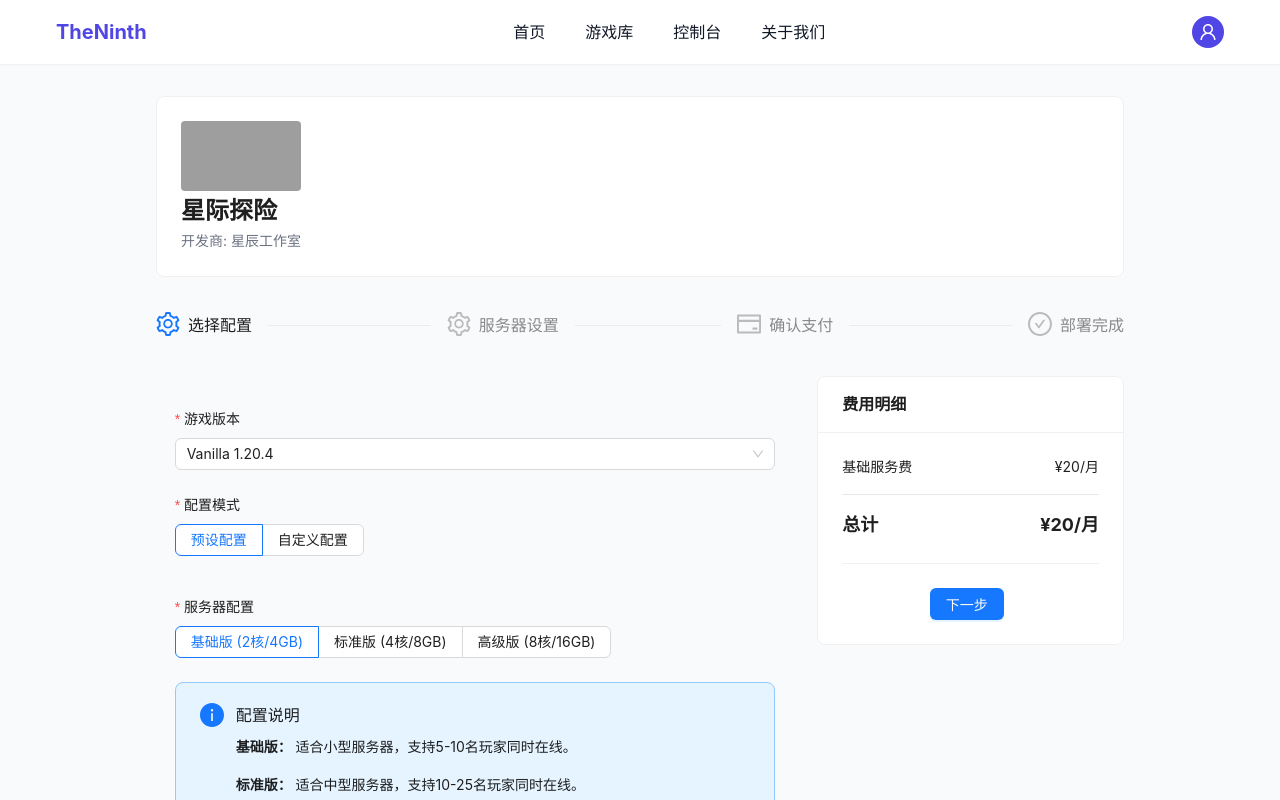
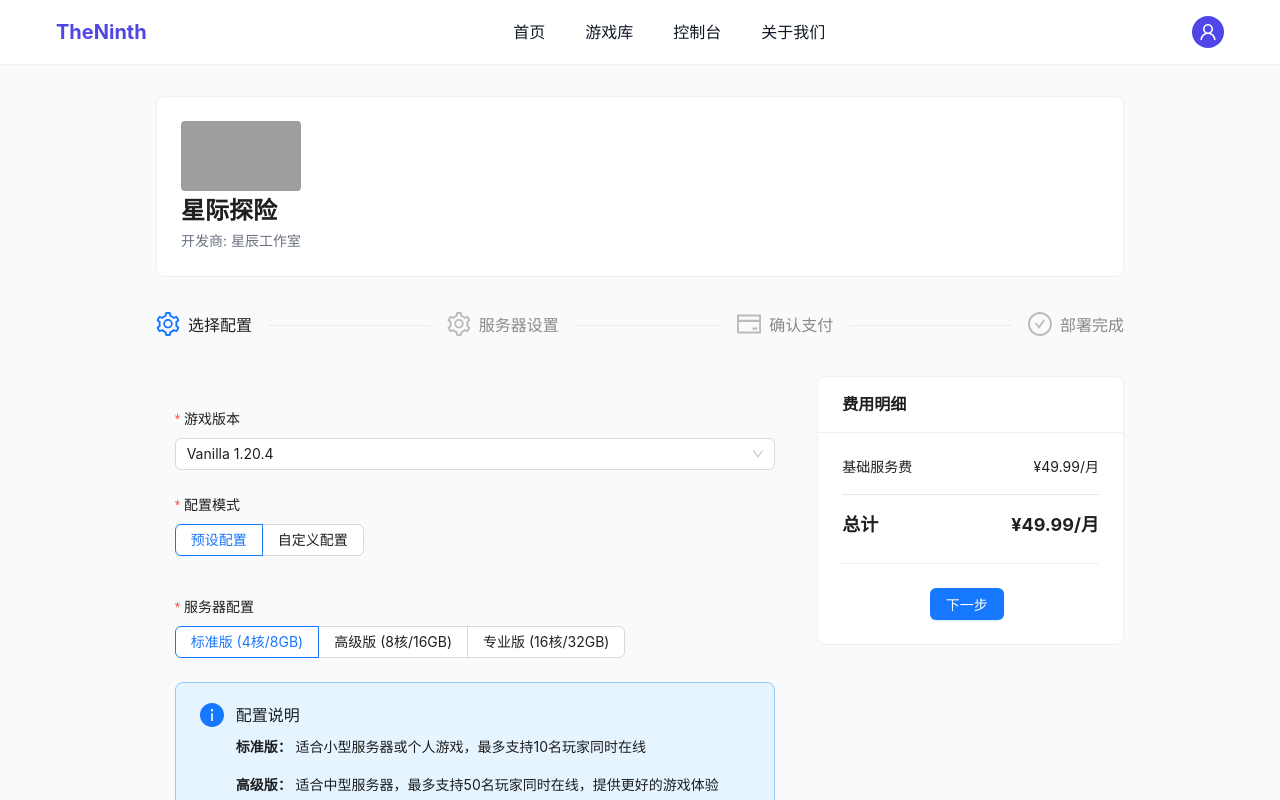
Before and after one commit to zh-ml/verify-agones-web, a React (Vite) app: page /deployment/1 in a window 1280 px wide. Shown: the top 800 px of the page. Built offline with nearby package versions, Linux system fonts and the light colour scheme; sample sign-in values are in the browser's storage; grey boxes are pictures that could not be loaded.

Commit message:
修复购买数据关联问题

```diff
--- a/src/pages/Deployment/index.tsx
+++ b/src/pages/Deployment/index.tsx
@@ -110,15 +110,10 @@ const DeploymentPage: React.FC = () => {
   // 根据ID获取游戏数据
   const gameData = mockGames.find(game => game.id === id) || mockGames[0];
 
-  // 为游戏添加版本和部署选项
+  // 为游戏添加版本信息
   const gameWithOptions = {
     ...gameData,
     versions: gameVersions,
-    deploymentOptions: [
-      { name: '基础版', cpu: '2核', memory: '4GB', storage: '50GB', price: 20 },
-      { name: '标准版', cpu: '4核', memory: '8GB', storage: '100GB', price: 40 },
-      { name: '高级版', cpu: '8核', memory: '16GB', storage: '200GB', price: 80 },
-    ],
   };
 
 
@@ -148,17 +143,23 @@ const DeploymentPage: React.FC = () => {
 
   // 设置默认值
   useEffect(() => {
-    form.setFieldsValue({
+    const defaultValues: any = {
       version: gameWithOptions.versions[0].value,
-      plan: 0,
       serverName: `${gameWithOptions.title} 服务器`,
       maxPlayers: 10,
       gameMode: 'survival',
       difficulty: 'normal',
       enablePVP: true,
       serverDescription: '这是我的游戏服务器'
-    });
-  }, [form, gameWithOptions.versions, gameWithOptions.title]);
+    };
+
+    // 只有在没有从URL传入planIndex时才设置默认plan值
+    if (planIndex === null) {
+      defaultValues.plan = 0;
+    }
+
+    form.setFieldsValue(defaultValues);
+  }, [form, gameWithOptions.versions, gameWithOptions.title, planIndex]);
 
   const handleNext = () => {
     if (currentStep === 0) {
@@ -221,6 +222,7 @@ const DeploymentPage: React.FC = () => {
   const [customConfig, setCustomConfig] = useState<DeploymentConfig | null>(null);
   const [customPrice, setCustomPrice] = useState(0);
   const [configMode, setConfigMode] = useState('preset'); // 'preset' 或 'custom'
+  const [forceUpdate, setForceUpdate] = useState(0); // 用于强制重新渲染价格
 
   // 处理自定义配置变更
   const handleCustomConfigChange = (config: DeploymentConfig, price: number) => {
@@ -231,6 +233,8 @@ const DeploymentPage: React.FC = () => {
   // 计算价格
   const calculatePrice = () => {
     const values = form.getFieldsValue();
+    // 使用 forceUpdate 来确保价格重新计算
+    void forceUpdate;
 
     if (configMode === 'custom' && customConfig) {
       return {
@@ -238,8 +242,15 @@ const DeploymentPage: React.FC = () => {
         total: customPrice,
       };
     } else {
-      const planIndex = values.plan !== undefined ? values.plan : 0;
-      const basePrice = gameWithOptions.deploymentOptions[planIndex]?.price || 0;
+      // 优先使用表单中的值，然后是URL传入的planIndex，最后是默认值0
+      let selectedPlanIndex = 0;
+      if (values.plan !== undefined) {
+        selectedPlanIndex = values.plan;
+      } else if (planIndex !== null) {
+        selectedPlanIndex = parseInt(planIndex);
+      }
+
+      const basePrice = gameWithOptions.deploymentOptions[selectedPlanIndex]?.basePrice || 0;
 
       return {
         basePrice,
@@ -281,7 +292,7 @@ const DeploymentPage: React.FC = () => {
                 <Radio.Group>
                   {gameWithOptions.deploymentOptions.map((option, index) => (
                     <Radio.Button value={index} key={index}>
-                      {option.name} ({option.cpu}/{option.memory})
+                      {option.name} ({option.specs.cpu}/{option.specs.memory})
                     </Radio.Button>
                   ))}
                 </Radio.Group>
@@ -290,9 +301,9 @@ const DeploymentPage: React.FC = () => {
                 message="配置说明"
                 description={
                   <>
-                    <p><strong>基础版：</strong> 适合小型服务器，支持5-10名玩家同时在线。</p>
-                    <p><strong>标准版：</strong> 适合中型服务器，支持10-25名玩家同时在线。</p>
-                    <p><strong>高级版：</strong> 适合大型服务器，支持25-50名玩家同时在线。</p>
+                    {gameWithOptions.deploymentOptions.map((option, index) => (
+                      <p key={index}><strong>{option.name}：</strong> {option.description}</p>
+                    ))}
                   </>
                 }
                 type="info"
@@ -380,9 +391,9 @@ const DeploymentPage: React.FC = () => {
             {configMode === 'preset' ? (
               <>
                 <p><strong>服务器配置：</strong> {gameWithOptions.deploymentOptions[form.getFieldValue('plan') || 0].name}</p>
-                <p><strong>CPU：</strong> {gameWithOptions.deploymentOptions[form.getFieldValue('plan') || 0].cpu}</p>
-                <p><strong>内存：</strong> {gameWithOptions.deploymentOptions[form.getFieldValue('plan') || 0].memory}</p>
-                <p><strong>存储：</strong> {gameWithOptions.deploymentOptions[form.getFieldValue('plan') || 0].storage}</p>
+                <p><strong>CPU：</strong> {gameWithOptions.deploymentOptions[form.getFieldValue('plan') || 0].specs.cpu}</p>
+                <p><strong>内存：</strong> {gameWithOptions.deploymentOptions[form.getFieldValue('plan') || 0].specs.memory}</p>
+                <p><strong>存储：</strong> {gameWithOptions.deploymentOptions[form.getFieldValue('plan') || 0].specs.storage}</p>
               </>
             ) : customConfig ? (
               <>
@@ -449,7 +460,12 @@ const DeploymentPage: React.FC = () => {
       </StepsContainer>
       <Row gutter={24}>
         <Col xs={24} md={16}>
-          <Form form={form} layout="vertical" initialValues={{ plan: planIndex ? parseInt(planIndex) : 0 }}>
+          <Form
+            form={form}
+            layout="vertical"
+            initialValues={{ plan: planIndex ? parseInt(planIndex) : 0 }}
+            onValuesChange={() => setForceUpdate(prev => prev + 1)}
+          >
             <StepContent>
               {loading ? (
                 <div style={{ textAlign: 'center', padding: '50px 0' }}>
```
